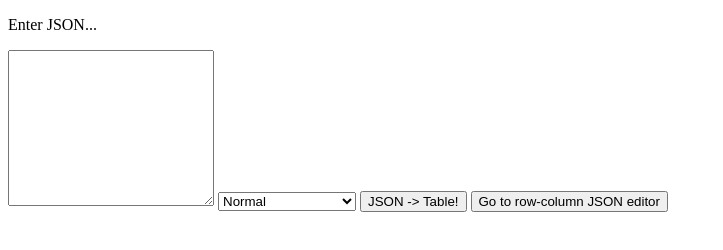
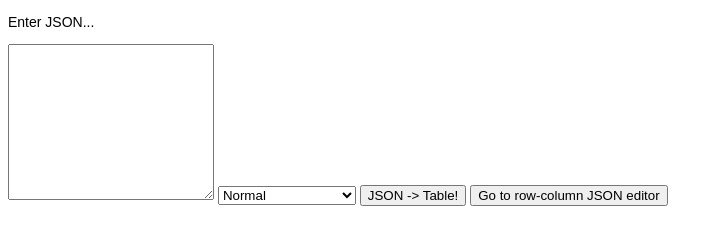
Before and after one commit to shibby360/json-to-table, a plain HTML site: page editor.html in a window 1280 px wide. Shown: the whole page, without its empty margins (0-723 px from the left). Drawn offline with nearby package versions, Linux system fonts and the light colour scheme; the site is published under a folder, as on GitHub Pages, so addresses that start at the root find nothing.

Commit message:
removed root routes with stylesheets

```diff
--- a/editor.html
+++ b/editor.html
@@ -4,7 +4,7 @@
     <meta charset="utf-8">
     <meta name="viewport" content="width=device-width">
     <title></title>
-    <link href="/style.css" rel="stylesheet" type="text/css">
+    <link href="style.css" rel="stylesheet" type="text/css">
     <style>
       #JSON {
         width: 200px;
```
Also changed, not shown: norm.html (+1 -1 lines), rce.html (+1 -1 lines), rowcol.html (+1 -1 lines).
